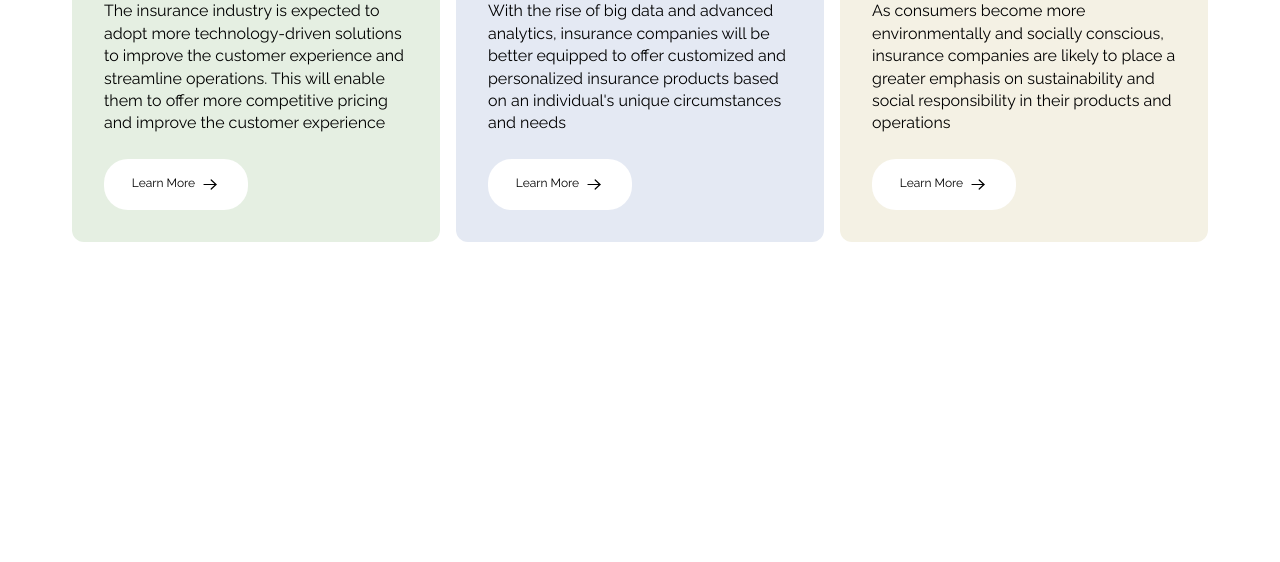
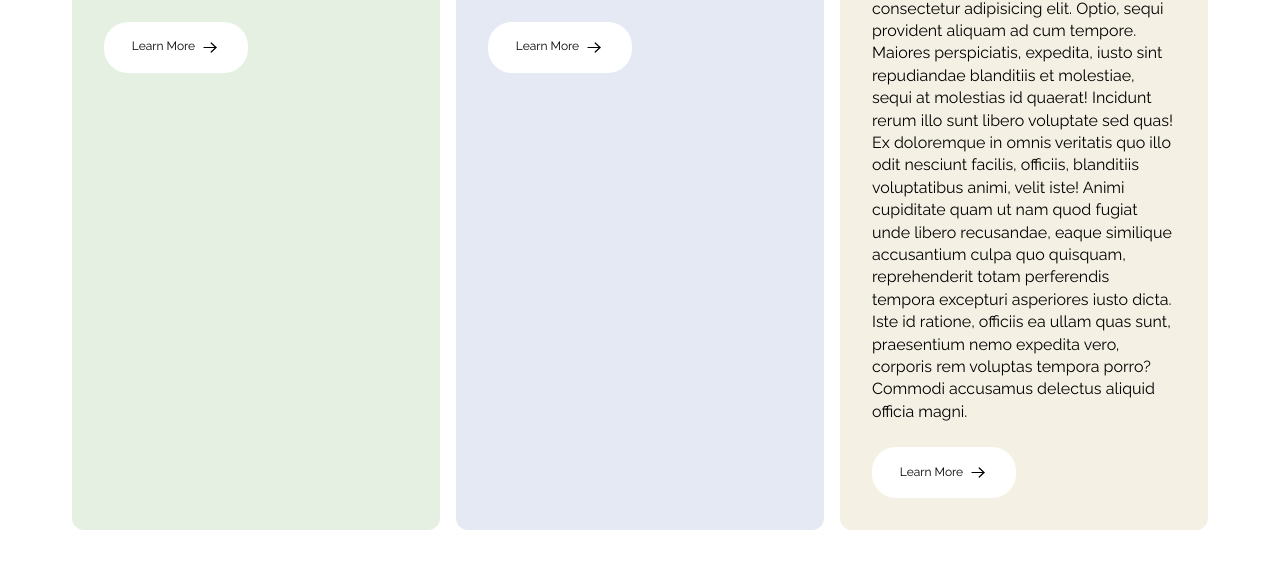
Before and after one commit to cooodyyy/InvoA_lvl1-advantages, a website built with Vite: page index.html in a window 1280 px wide. Shown: the part 389-951 px from the top of the page. Before the commit the page ends 800 px from the top, so only its background shows below. Built offline with nearby package versions, Linux system fonts and the light colour scheme.

Commit message:
fix: same height for all cards

```diff
--- a/index.html
+++ b/index.html
@@ -56,7 +56,7 @@
             insurance companies are likely to place a greater emphasis on
             sustainability and social responsibility in their products and
             operations
-            <!-- Lorem, ipsum dolor sit amet consectetur adipisicing elit.
+            Lorem, ipsum dolor sit amet consectetur adipisicing elit.
             Optio, sequi provident aliquam ad cum tempore. Maiores perspiciatis,
             expedita, iusto sint repudiandae blanditiis et molestiae, sequi at
             molestias id quaerat! Incidunt rerum illo sunt libero voluptate sed
@@ -67,7 +67,7 @@
             perferendis tempora excepturi asperiores iusto dicta. Iste id
             ratione, officiis ea ullam quas sunt, praesentium nemo expedita
             vero, corporis rem voluptas tempora porro? Commodi accusamus
-            delectus aliquid officia magni. -->
+            delectus aliquid officia magni.
           </p>
           <button class="button">
             <span>Learn More</span>
--- a/src/pages/home-page/styles/_card.scss
+++ b/src/pages/home-page/styles/_card.scss
@@ -1,6 +1,5 @@
 .card {
   max-width: 368px;
-  height: 100%;
   padding: 2rem;
   border-radius: var(--border-rounding);
 
--- a/src/pages/home-page/styles/_home-page.scss
+++ b/src/pages/home-page/styles/_home-page.scss
@@ -4,10 +4,16 @@
 @import "_card.scss";
 @import "_button.scss";
 
+#home-page {
+  display: flex;
+  justify-content: center;
+  align-items: center;
+  min-height: 100vh;
+}
+
 .wrapper {
+  margin: 2rem;
   display: flex;
-  align-items: center;
   justify-content: center;
   gap: 1rem;
-  min-height: 100vh;
 }
```
